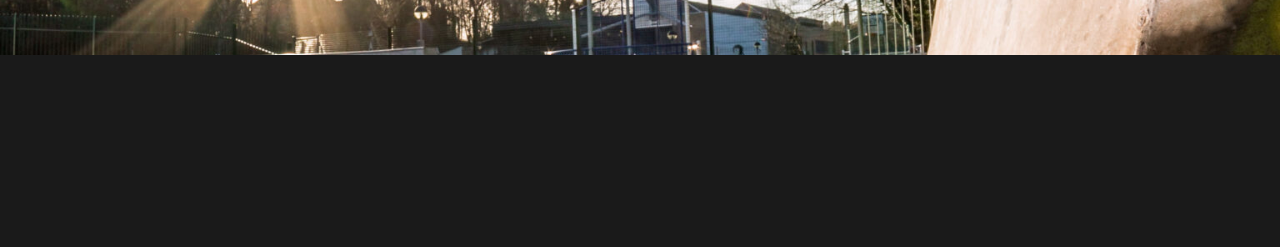
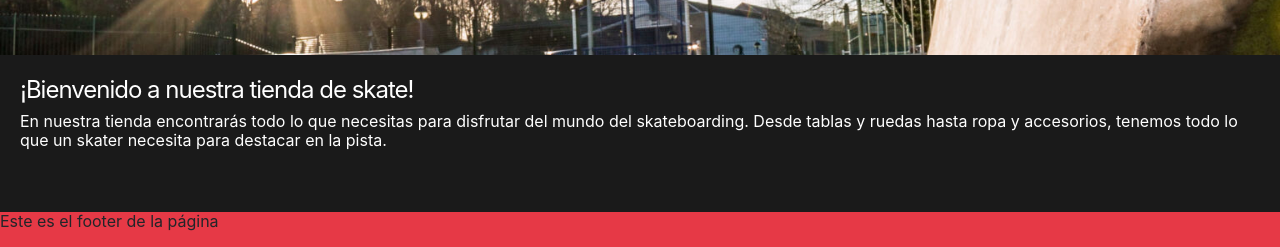
Before and after one commit to svitak87/Lipslide-Skateboards, a website: page index.html in a window 1280 px wide. Shown: the part 571-818 px from the top of the page. Drawn offline with nearby package versions, Linux system fonts and the light colour scheme.

Commit message:
actualizando repositorio - cambios varios

```diff
--- a/index.html
+++ b/index.html
@@ -59,8 +59,23 @@
         />
         <h1 class="hero-section-title">Lipslide llegó con todo!!</h1>
       </section>
+      <section class="hero-section-welcome-container">
+        <h2 class="hero-section-welcome-subtitle">¡Bienvenido a nuestra tienda de skate!</h2>
+        <p class="hero-section-welcome-text">
+          En nuestra tienda encontrarás todo lo que necesitas para disfrutar del
+          mundo del skateboarding. Desde tablas y ruedas hasta ropa y accesorios,
+          tenemos todo lo que un skater necesita para destacar en la pista.
+        </p>
+      </section>
+      <section class="hero-section-skates-container">
+        <div class="skate-card-container">
+          <img src="" alt="" class="skate-image">
+        </div>
+      </section>
     </main>
-    <footer></footer>
+    <footer>
+        <p>Este es el footer de la página</p>
+    </footer>
     <script
       src="https://cdn.jsdelivr.net/npm/bootstrap@5.3.8/dist/js/bootstrap.bundle.min.js"
       integrity="sha384-FKyoEForCGlyvwx9Hj09JcYn3nv7wiPVlz7YYwJrWVcXK/BmnVDxM+D2scQbITxI"
--- a/scss/base/_base.scss
+++ b/scss/base/_base.scss
@@ -18,7 +18,6 @@ body {
 
 main {
   flex: 1;
-  // margin: 50px auto;
 }
 
 ul {
--- /dev/null
+++ b/scss/layout/_footer.scss
@@ -0,0 +1,5 @@
+@use "../utilities/variables";
+
+footer{
+    background-color: variables.$secondary;
+}
--- /dev/null
+++ b/scss/layout/_hero-section-welcome.scss
@@ -0,0 +1,6 @@
+@use "../utilities/variables";
+
+.hero-section-welcome-container{
+    padding: 20px;
+    color: variables.$whiter;
+}
--- a/scss/main.scss
+++ b/scss/main.scss
@@ -5,3 +5,6 @@
 
 @use "./layout/navbar";
 @use "./layout/hero-image-section";
+@use "./layout/hero-section-welcome";
+
+@use "./layout/footer";
```
Also changed, not shown: styles/styles.css, 1 other file.
